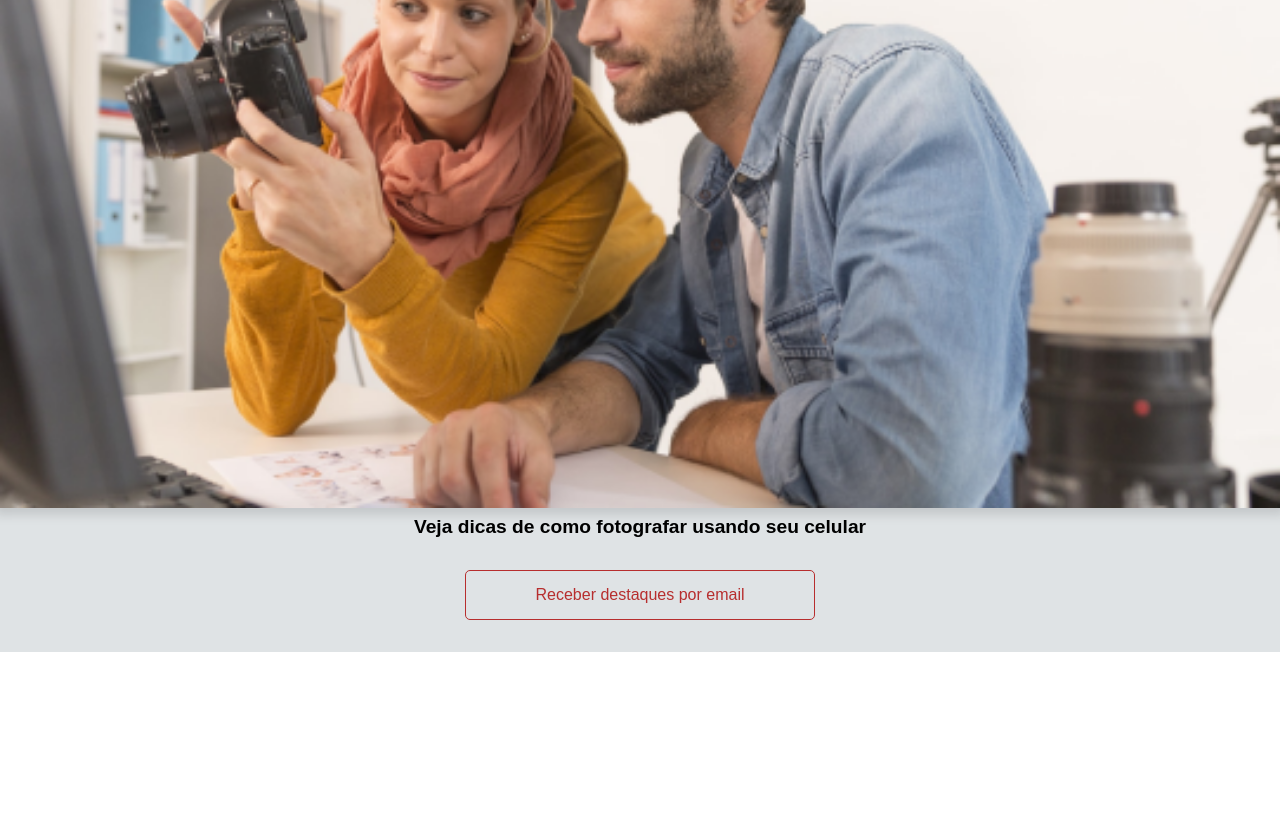
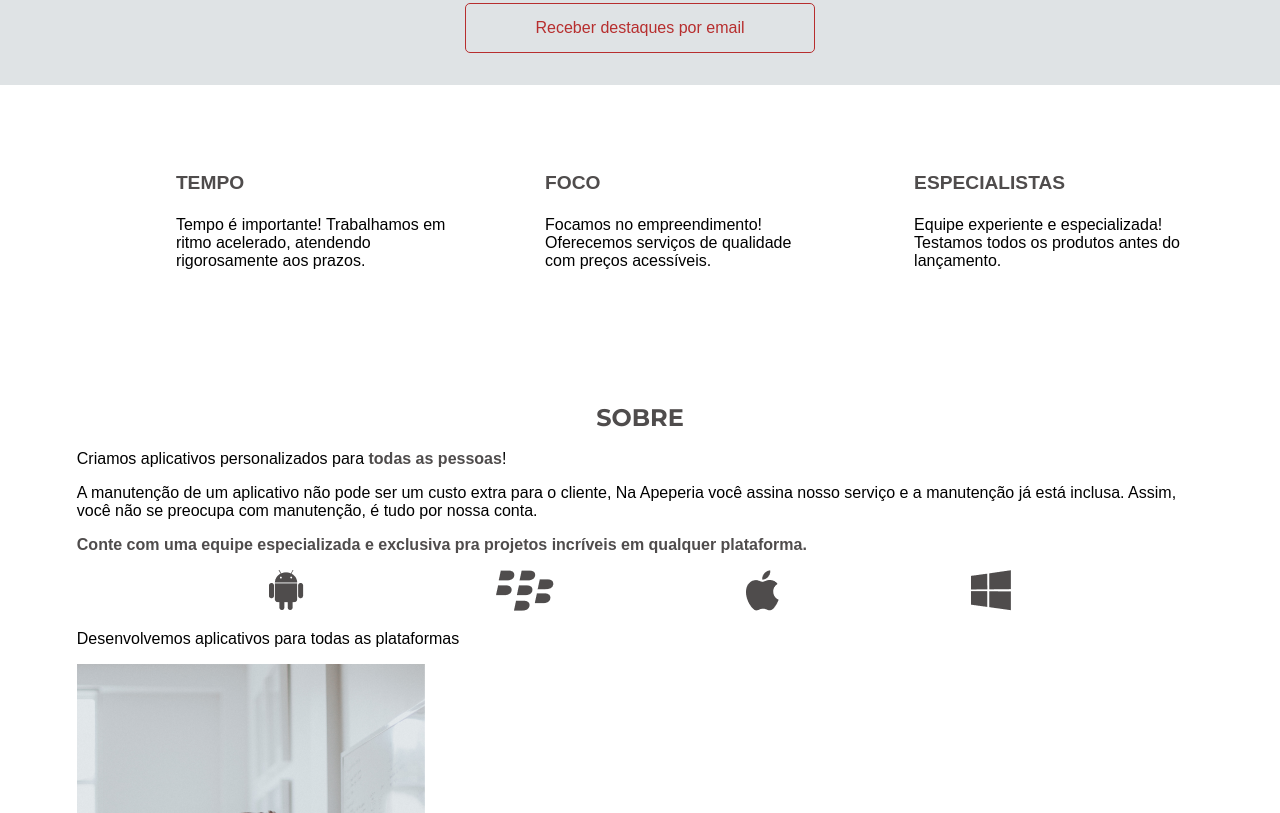
Before and after one commit to matheusRelvinhas/projeto-apeperia, a plain HTML site: page index.html in a window 1280 px wide. Shown: the part 1307-2120 px from the top of the page. Before the commit the page ends 1959 px from the top, so only its background shows below. Drawn offline with Linux system fonts and the light colour scheme.

Commit message:
destaques, sobre adicionado

```diff
--- a/index.html
+++ b/index.html
@@ -10,6 +10,8 @@
     <link href="./projeto-apeperia-arquivos/css/cabecalho.css" rel="stylesheet">
     <link href="./projeto-apeperia-arquivos/css/chamada.css" rel="stylesheet">
     <link href="./projeto-apeperia-arquivos/css/destaques.css" rel="stylesheet">
+    <link href="./projeto-apeperia-arquivos/css/diferenciais.css" rel="stylesheet">
+    <link href="./projeto-apeperia-arquivos/css/sobre.css" rel="stylesheet">
     <title>Apeperia</title>
   </head>
   <body>
@@ -48,6 +50,42 @@
         </a>
         <a href="#" class="destaques__botao botao">Receber destaques por email</a>
       </section>
+      <section class="diferenciais container">
+        <ul class="diferenciais__lista">
+            <li class="diferenciais__item">
+                <h2 class="item__titulo">Tempo</h2>
+                <p class="item__texto">Tempo é importante! Trabalhamos em ritmo acelerado, atendendo rigorosamente aos prazos.</p>
+            </li>
+            <li class="diferenciais__item">
+                <h2 class="item__titulo">Foco</h2>
+                <p class="item__texto">Focamos no empreendimento! Oferecemos serviços de qualidade com preços acessíveis.</p>
+            </li>
+            <li class="diferenciais__item">
+                <h2 class="item__titulo">Especialistas</h2>
+                <p class="item__texto">Equipe experiente e especializada! Testamos todos os produtos antes do lançamento.</p>
+            </li>
+        </ul>
+      </section>
+      <section class="sobre container">
+        <div class="sobre__conteudo">
+            <h2 class="sobre__titulo">Sobre</h2>
+            <p class="sobre__texto">Criamos aplicativos personalizados para <strong class="sobre__texto--destaque">todas as pessoas</strong>!</p>
+            <p class="sobre__texto">
+                A manutenção de um aplicativo não pode ser um custo extra para o cliente, Na Apeperia você assina nosso serviço e a manutenção já está inclusa. Assim, você não se preocupa com manutenção, é tudo por nossa conta.
+            </p>
+            <p class="sobre__texto sobre__texto--destaque sobre__texto--divisao">
+                Conte com uma equipe especializada e exclusiva pra projetos incríveis em qualquer plataforma.
+            </p>
+            <ul class="sobre__plataformas">
+                <li><img src="./projeto-apeperia-arquivos/img/android.png" alt="Ícone do Android"></li>
+                <li><img src="./projeto-apeperia-arquivos/img/blackberry.png" alt="Ícone da Blackberry"></li>
+                <li><img src="./projeto-apeperia-arquivos/img/apple.png" alt="Ícone da Apple"></li>
+                <li><img src="./projeto-apeperia-arquivos/img/windowsphone.png" alt="Ícone da Microsoft"></li>
+            </ul>
+            <p class="sobre__texto">Desenvolvemos aplicativos para todas as plataformas</p>
+        </div>
+        <img src="./projeto-apeperia-arquivos/img/sobre-apeperia.png" alt="Sobre a Apeperia" class="sobre__imagem">
+      </section>
     </main>
   </body>
 </html>
--- a/projeto-apeperia-arquivos/css/destaques.css
+++ b/projeto-apeperia-arquivos/css/destaques.css
@@ -23,6 +23,7 @@
 
 .destaques__painel-imagem {
   width: 100vw;
+  max-width: 700px;
   box-shadow: 0 2px 10px 5px #00000020;
   margin-bottom: .5rem;
 }
--- /dev/null
+++ b/projeto-apeperia-arquivos/css/diferenciais.css
@@ -0,0 +1,31 @@
+.diferenciais {
+    padding-top: 3.5rem;
+    padding-bottom: 3.5rem;
+}
+
+.diferenciais__lista {
+    display: flex;
+    flex-wrap: wrap;
+    justify-content: space-evenly;
+}
+
+.diferenciais__item {
+    max-width: 350px;
+
+    box-sizing: border-box;
+
+    padding: 2rem 0 2rem 5rem;
+}
+
+.item__titulo {
+    color: var(--cinza-escuro);
+    font-weight: 700;
+    font-size: 1.2rem;
+    text-transform: uppercase;
+
+    margin-bottom: 1.5rem;
+}
+
+.item__texto {
+    line-height: normal;
+}
--- /dev/null
+++ b/projeto-apeperia-arquivos/css/sobre.css
@@ -0,0 +1,34 @@
+.sobre {
+    padding-top: 3rem;
+    padding-bottom: 3rem;
+}
+
+.sobre__titulo {
+    color: var(--cinza-escuro);
+    font-weight: 700;
+    font-size: 1.5rem;
+    font-family: var(--montserrat);
+    text-transform: uppercase;
+    text-align: center;
+
+    margin-bottom: 1.25rem;
+}
+
+.sobre__texto {
+    line-height: normal;
+
+    margin-bottom: 1rem;
+}
+
+.sobre__texto--destaque {
+    color: var(--cinza-escuro);
+    font-weight: 700;
+}
+
+.sobre__plataformas {
+    display: flex;
+    flex-wrap: wrap;
+    justify-content: space-evenly;
+
+    margin-bottom: 1rem;
+}
```
Lines whose indentation alone changed are shown as unchanged.
